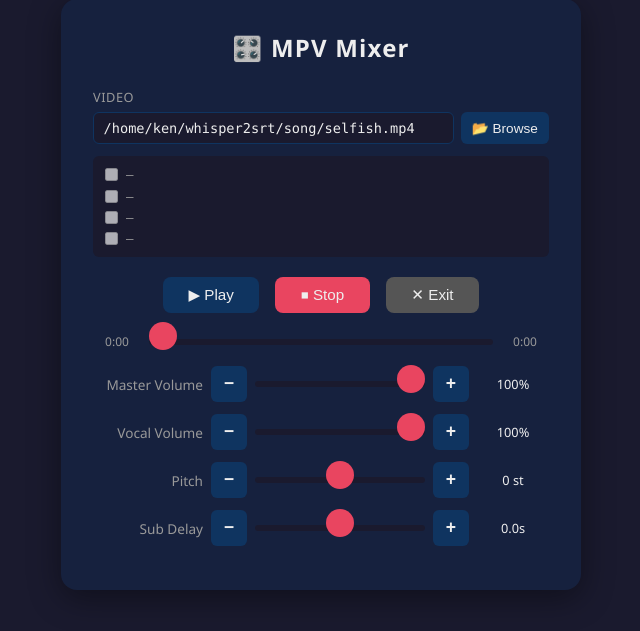
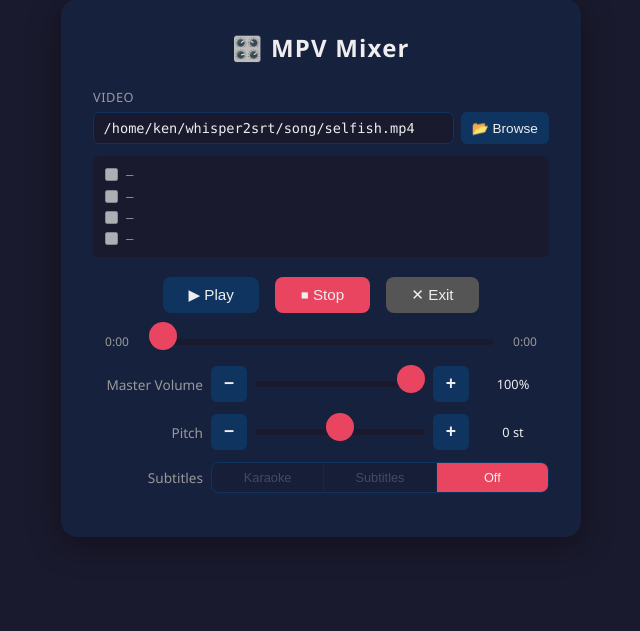
Before and after one commit to kagebarton/whisper2srt, a Flask app: page / in a window 1280 px wide. Shown: the part 33-664 px from the top of the page, without its empty margins (319-959 px from the left). Run offline with Flask 3, Linux system fonts and the light colour scheme.

Commit message:
Playback/UI changes to use accompanying tracks
Added accompanying files detection
Vocal volume and stem playback only used when stems detected
Segmented control offers .srt or .ass only when available

```diff
--- a/mpv/app.py
+++ b/mpv/app.py
@@ -73,6 +73,7 @@ state = {
     "duration": 0.0,
     "position": 0.0,
     "playing_video_path": None,   # tracks what is currently loaded in MPV
+    "dual_stem": False,           # True when both vocal + nonvocal stems are loaded
 }
 
 mpv_proc = None
@@ -171,30 +172,42 @@ def close_overlay_sock():
 
 # ── Helpers ────────────────────────────────────────────────────────────────────
 
-def build_filter_complex(vocal_vol, pitch):
+def build_filter(vocal_vol, pitch, dual_stem):
     """Rebuild the lavfi-complex string with per-track rubberband settings."""
-    return (
-        # Vocal stem: volume + pitch shift (formant-preserved for voice)
-        f'[aid2]volume@vocalvol={vocal_vol},'
-        f'rubberband@vocalrb=pitch={pitch}'
-        f':window=long'
-        f':pitchq=quality'
-        f':transients=crisp'
-        f':detector=compound'
-        f':formant=preserved'
-        f':channels=together'
-        f'[vocal];'
-        # Non-vocal stem: fixed volume + pitch shift (formant-shifted for instruments)
-        f'[aid3]volume@nonvocalvol={NONVOCAL_VOL},'
-        f'rubberband@nonvocalrb=pitch={pitch}'
-        f':window=standard'
-        f':pitchq=quality'
-        f':transients=crisp'
-        f':detector=compound'
-        f':formant=shifted'
-        f'[nonvocal];'
-        f'[vocal][nonvocal]amix=inputs=2:normalize=0[ao]'
-    )
+    if dual_stem:
+        # Dual-stem: vocal + non-vocal stems with amix
+        return (
+            f'[aid2]volume@vocalvol={vocal_vol},'
+            f'rubberband@vocalrb=pitch={pitch}'
+            f':window=long'
+            f':pitchq=quality'
+            f':transients=crisp'
+            f':detector=compound'
+            f':formant=preserved'
+            f':channels=together'
+            f'[vocal];'
+            f'[aid3]volume@nonvocalvol={NONVOCAL_VOL},'
+            f'rubberband@nonvocalrb=pitch={pitch}'
+            f':window=standard'
+            f':pitchq=quality'
+            f':transients=crisp'
+            f':detector=compound'
+            f':formant=shifted'
+            f'[nonvocal];'
+            f'[vocal][nonvocal]amix=inputs=2:normalize=0[ao]'
+        )
+    else:
+        # Single-stem: video's native audio with rubberband
+        return (
+            f'[aid1]rubberband@rb=pitch={pitch}'
+            f':window=long'
+            f':pitchq=quality'
+            f':transients=crisp'
+            f':detector=compound'
+            f':formant=preserved'
+            f':channels=together'
+            f'[ao]'
+        )
 
 
 def send_mpv_command(cmd_dict):
@@ -251,6 +264,7 @@ def reset_state_defaults():
     state["vocal_volume"] = 1.0
     state["semitones"] = 0
     state["subtitle_delay"] = 0.0
+    state["dual_stem"] = False
 
 
 def start_mpv():
@@ -526,8 +540,8 @@ def set_files():
 
 @app.route("/api/play", methods=["POST"])
 def play():
-    if not all([state["video_path"], state["vocal_path"], state["nonvocal_path"]]):
-        return jsonify({"ok": False, "error": "Missing file selection"}), 400
+    if not state["video_path"]:
+        return jsonify({"ok": False, "error": "Missing video path"}), 400
     if state["playing"]:
         return jsonify({"ok": True})  # already playing
 
@@ -543,18 +557,23 @@ def play():
             break
         time.sleep(0.2)
 
-    # Add audio tracks
-    send_mpv_command({"command": ["audio-add", state["vocal_path"]]})
-    send_mpv_command({"command": ["audio-add", state["nonvocal_path"]]})
-    time.sleep(0.2)
+    # Determine stem availability
+    dual = bool(state["vocal_path"] and state["nonvocal_path"]
+                and os.path.exists(state["vocal_path"])
+                and os.path.exists(state["nonvocal_path"]))
+    state["dual_stem"] = dual
 
-    # Set filter complex with default vol=1.0 and pitch=1.0
-    fc = build_filter_complex(1.0, semitones_to_pitch(0))
+    if dual:
+        send_mpv_command({"command": ["audio-add", state["vocal_path"]]})
+        send_mpv_command({"command": ["audio-add", state["nonvocal_path"]]})
+        time.sleep(0.2)
+
+    fc = build_filter(1.0, semitones_to_pitch(0), dual)
     send_mpv_command({"command": ["set_property", "lavfi-complex", fc]})
 
     # Add subtitles if available
     if state["subtitle_path"]:
-        send_mpv_command({"command": ["sub-add", state["subtitle_path"]]})
+        send_mpv_command({"command": ["sub-add", state["subtitle_path"], "select"]})
 
     state["playing"] = True
     state["playing_video_path"] = state["video_path"]
@@ -607,7 +626,7 @@ def set_volume():
     vol_pct = request.json.get("volume", 100)
     state["vocal_volume"] = float(vol_pct) / 100.0
     if state["playing"]:
-        fc = build_filter_complex(state["vocal_volume"], semitones_to_pitch(state["semitones"]))
+        fc = build_filter(state["vocal_volume"], semitones_to_pitch(state["semitones"]), state["dual_stem"])
         send_mpv_command({"command": ["set_property", "lavfi-complex", fc]})
     send_timecode_overlay()
     return jsonify({"ok": True})
@@ -618,7 +637,7 @@ def set_pitch():
     st = request.json.get("semitones", 0)
     state["semitones"] = int(st)
     if state["playing"]:
-        fc = build_filter_complex(state["vocal_volume"], semitones_to_pitch(state["semitones"]))
+        fc = build_filter(state["vocal_volume"], semitones_to_pitch(state["semitones"]), state["dual_stem"])
         send_mpv_command({"command": ["set_property", "lavfi-complex", fc]})
     send_timecode_overlay()
     return jsonify({"ok": True})
@@ -631,6 +650,18 @@ def set_sub_delay():
     state["subtitle_delay"] = float(delay)
     if state["playing"]:
         send_mpv_command({"command": ["set_property", "sub-delay", float(delay)]})
+    return jsonify({"ok": True})
+
+
+@app.route("/api/sub_mode", methods=["POST"])
+def set_sub_mode():
+    """Switch the active subtitle file during playback."""
+    path = request.json.get("subtitle_path")
+    state["subtitle_path"] = path
+    if state["playing"]:
+        send_mpv_command({"command": ["sub-remove"]})
+        if path:
+            send_mpv_command({"command": ["sub-add", path, "select"]})
     return jsonify({"ok": True})
 
 
@@ -671,6 +702,7 @@ def status():
         "vocal_volume": state["vocal_volume"],
         "semitones": state["semitones"],
         "subtitle_delay": state["subtitle_delay"],
+        "dual_stem": state["dual_stem"],
         "master_volume": get_master_volume_pct(),
     })
 
--- a/mpv/templates/index.html
+++ b/mpv/templates/index.html
@@ -191,6 +191,43 @@
   .slider-row .step-btn:hover { background: #1a5276; }
   .slider-row .step-btn:active { background: var(--highlight); }
 
+  /* ── Segmented control ────────────────────────────────── */
+  .seg-row {
+    display: flex;
+    align-items: center;
+    gap: .5rem;
+    margin-bottom: .75rem;
+  }
+  .seg-row label {
+    width: 110px;
+    text-align: right;
+    font-size: .85rem;
+    color: var(--text-dim);
+    flex-shrink: 0;
+  }
+  .seg-ctrl {
+    display: flex;
+    border-radius: 8px;
+    overflow: hidden;
+    border: 1px solid var(--accent);
+    flex: 1;
+  }
+  .seg-btn {
+    flex: 1;
+    padding: .45rem .6rem;
+    border: none;
+    border-right: 1px solid var(--accent);
+    background: var(--bg);
+    color: var(--text-dim);
+    font-size: .8rem;
+    cursor: pointer;
+    transition: background .15s, color .15s;
+  }
+  .seg-btn:last-child { border-right: none; }
+  .seg-btn:hover { background: var(--accent); color: var(--text); }
+  .seg-btn.active { background: var(--highlight); color: var(--text); }
+  .seg-btn:disabled { opacity: .35; cursor: default; pointer-events: none; }
+
   input[type="range"] {
     -webkit-appearance: none;
     appearance: none;
@@ -372,7 +409,7 @@
   </div>
 
   <!-- Vocal volume -->
-  <div class="slider-row">
+  <div class="slider-row" id="vocalVolRow">
     <label>Vocal Volume</label>
     <button class="step-btn" onclick="stepVolume(-10)" title="Decrease volume">−</button>
     <input type="range" id="vocalVol" min="0" max="100" step="1" value="{{ (state.vocal_volume * 100) | int }}">
@@ -389,8 +426,18 @@
     <span class="val" id="pitchVal">{{ '%+d st' % state.semitones if state.semitones else '0 st' }}</span>
   </div>
 
+  <!-- Subtitle mode selector -->
+  <div class="seg-row" id="subModeRow">
+    <label>Subtitles</label>
+    <div class="seg-ctrl">
+      <button id="subBtnKaraoke" class="seg-btn" onclick="setSubMode('karaoke')">Karaoke</button>
+      <button id="subBtnSrt"     class="seg-btn" onclick="setSubMode('srt')">Subtitles</button>
+      <button id="subBtnOff"     class="seg-btn active" onclick="setSubMode('off')">Off</button>
+    </div>
+  </div>
+
   <!-- Subtitle delay -->
-  <div class="slider-row">
+  <div class="slider-row" id="subDelayRow"{{ ' style="display:none"' if not (state.subtitle_path and state.subtitle_path.endswith('.srt')) else '' }}>
     <label>Sub Delay</label>
     <button class="step-btn" onclick="stepSubDelay(-100)" title="Decrease delay">−</button>
     <input type="range" id="subDelaySlider" min="-5000" max="5000" step="50" value="{{ (state.subtitle_delay * 1000) | int }}">
@@ -452,6 +499,10 @@
 
   // Initialize companion files from pre-populated video path
   if (files.video) updateCompanionFiles(files.video);
+  else {
+    // No video path pre-populated — hide vocal volume row
+    document.getElementById('vocalVolRow').style.display = 'none';
+  }
 
   function sendFiles() {
     fetch('/api/files', {
@@ -470,6 +521,22 @@
     files.vocal = files.nonvocal = files.subtitle = null;
   }
 
+  // Cached subtitle data for mode switching without re-fetching
+  let _assData = null;
+  let _srtData = null;
+  let _srtDelay = 0;  // cached SRT subtitle delay (ms), reset when leaving SRT mode
+
+  // Helper: set subtitle delay on slider, label, and backend
+  function _applySubDelay(ms) {
+    subDelaySlider.value = ms;
+    document.getElementById('subDelayVal').textContent = fmtDelay(ms);
+    fetch('/api/sub_delay', {
+      method: 'POST',
+      headers: { 'Content-Type': 'application/json' },
+      body: JSON.stringify({ delay: ms / 1000 }),
+    });
+  }
+
   function updateCompanionFiles(videoPath) {
     fetch(`/api/derive_files?video=${encodeURIComponent(videoPath)}`)
       .then(r => r.json())
@@ -486,21 +553,71 @@
         document.getElementById('lblNonvocal').textContent = nonvocal.exists ? basename(nonvocal.path) : '—';
         files.nonvocal = nonvocal.exists ? nonvocal.path : null;
 
-        // ASS (used as subtitle path for playback)
-        const ass = data.ass;
-        document.getElementById('chkAss').checked = ass.exists;
-        document.getElementById('lblAss').textContent = ass.exists ? basename(ass.path) : '—';
+        // Show/hide vocal volume row based on dual-stem
+        const dualStem = vocal.exists && nonvocal.exists;
+        document.getElementById('vocalVolRow').style.display = dualStem ? '' : 'none';
 
-        // SRT (shown but not wired to playback yet)
-        const srt = data.srt;
-        document.getElementById('chkSrt').checked = srt.exists;
-        document.getElementById('lblSrt').textContent = srt.exists ? basename(srt.path) : '—';
+        // Cache subtitle data
+        _assData = data.ass;
+        document.getElementById('chkAss').checked = _assData.exists;
+        document.getElementById('lblAss').textContent = _assData.exists ? basename(_assData.path) : '—';
 
-        // Prefer ASS over SRT for subtitle path
-        files.subtitle = ass.exists ? ass.path : (srt.exists ? srt.path : null);
+        _srtData = data.srt;
+        document.getElementById('chkSrt').checked = _srtData.exists;
+        document.getElementById('lblSrt').textContent = _srtData.exists ? basename(_srtData.path) : '—';
+
+        // Update subtitle mode selector
+        updateSubControl(_assData, _srtData);
 
         sendFiles();
       });
+  }
+
+  function updateSubControl(assData, srtData) {
+    document.getElementById('subBtnKaraoke').disabled = !assData.exists;
+    document.getElementById('subBtnSrt').disabled     = !srtData.exists;
+
+    // Determine default: karaoke > srt > off
+    let defaultMode = 'off';
+    if (assData.exists) defaultMode = 'karaoke';
+    else if (srtData.exists) defaultMode = 'srt';
+    setSubMode(defaultMode, assData, srtData);
+  }
+
+  function setSubMode(mode, assData, srtData) {
+    // assData/srtData can be cached from last derive_files call
+    if (assData) _assData = assData;
+    if (srtData) _srtData = srtData;
+
+    ['karaoke','srt','off'].forEach(m => {
+      const key = m.charAt(0).toUpperCase() + m.slice(1);
+      document.getElementById('subBtn' + key)
+        .classList.toggle('active', m === mode);
+    });
+
+    files.subtitle = mode === 'karaoke' ? _assData?.path
+                   : mode === 'srt'     ? _srtData?.path
+                   : null;
+
+    // Show/hide sub delay
+    document.getElementById('subDelayRow').style.display = mode === 'srt' ? '' : 'none';
+
+    // Delay only applies to SRT mode; cache/restore so it never bleeds into ASS
+    if (mode === 'srt') {
+      _applySubDelay(_srtDelay);
+    } else {
+      _srtDelay = parseInt(subDelaySlider.value);
+      _applySubDelay(0);
+    }
+
+    // Live-switch subtitle in MPV if playing
+    fetch('/api/sub_mode', {
+      method: 'POST',
+      headers: { 'Content-Type': 'application/json' },
+      body: JSON.stringify({ subtitle_path: files.subtitle }),
+    });
+
+    sendFiles();
   }
 
   function basename(path) {
@@ -636,6 +753,7 @@
     document.getElementById('pitchVal').textContent = '0 st';
     subDelaySlider.value = 0;
     document.getElementById('subDelayVal').textContent = '+0.0s';
+    _srtDelay = 0;
     stopPolling();
   }
 
@@ -734,11 +852,12 @@
     document.getElementById('subDelayVal').textContent = fmtDelay(parseInt(subDelaySlider.value));
   });
   subDelaySlider.addEventListener('change', () => {
-    const delaySec = parseInt(subDelaySlider.value) / 1000;
+    const ms = parseInt(subDelaySlider.value);
+    _srtDelay = ms;
     fetch('/api/sub_delay', {
       method: 'POST',
       headers: { 'Content-Type': 'application/json' },
-      body: JSON.stringify({ delay: delaySec }),
+      body: JSON.stringify({ delay: ms / 1000 }),
     });
   });
 
@@ -748,6 +867,7 @@
     let val = Math.max(min, Math.min(max, parseInt(subDelaySlider.value) + deltaMs));
     subDelaySlider.value = val;
     document.getElementById('subDelayVal').textContent = fmtDelay(val);
+    _srtDelay = val;
     debounce(() => {
       fetch('/api/sub_delay', {
         method: 'POST',
```
